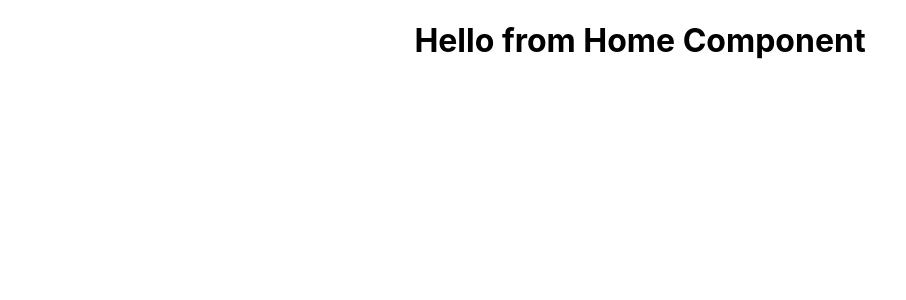
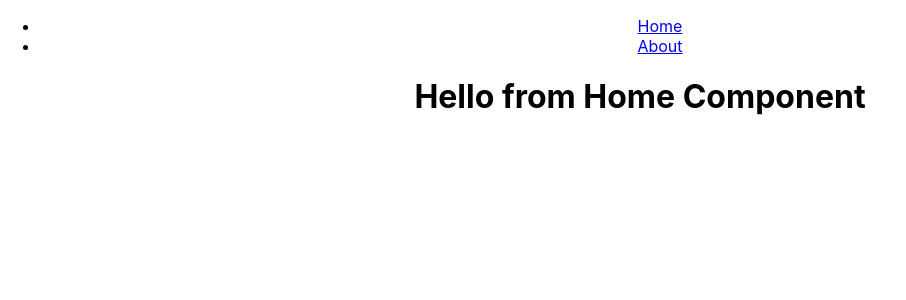
Before and after one commit to h-shaktawat/the-react-app, a React (Create React App) app: page / in a window 1280 px wide. Shown: the top 300 px of the page, without its empty margins (0-906 px from the left). Built offline with nearby package versions, Linux system fonts and the light colour scheme.

Commit message:
Use Link Tag instead of Anchor Tag

```diff
--- a/src/App.js
+++ b/src/App.js
@@ -3,12 +3,14 @@ import React, { Component } from 'react';
 import { BrowserRouter, Routes, Route } from 'react-router-dom';
 import Home from './components/Home';
 import About from './components/About';
+import NavBar from './components/NavBar';
 
 function App() {
   return (
     <div className="App">
       {/* Load Component Here... */}
       <BrowserRouter>
+        <NavBar />
         <Routes>
           <Route path="/" element={<Home />} />
           <Route path="/about" element={<About />} />
--- /dev/null
+++ b/src/components/NavBar.js
@@ -0,0 +1,19 @@
+import React, { Component } from 'react';
+import { Link } from 'react-router-dom';
+
+function NavBar() {
+    return (
+        <div className="nav-bar">
+            <ul>
+                <li>
+                    <Link to="/">Home</Link>
+                </li>
+                <li>
+                    <Link to="/about">About</Link>
+                </li>
+            </ul>
+        </div>
+    )
+}
+
+export default NavBar;
```
